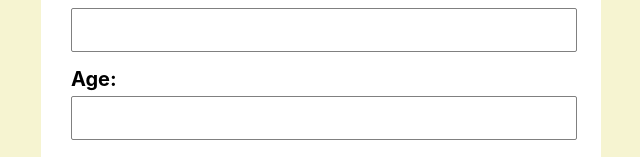
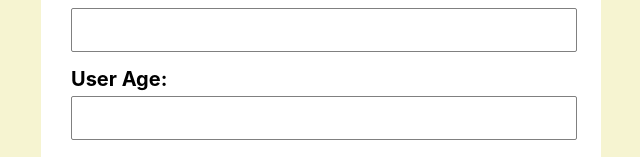
Before and after one commit to analyn-cajocson/user_list_typescript, a React (Create React App) app: page / in a window 1280 px wide. Shown: the part 173-330 px from the top of the page, without its empty margins (319-959 px from the left). Built offline with nearby package versions, Linux system fonts and the light colour scheme.

Commit message:
Changes the label for the age

```diff
--- a/src/App.tsx
+++ b/src/App.tsx
@@ -81,7 +81,7 @@ const App: React.FC = () => {
           required
         />
 
-        <label htmlFor="userAge">Age:</label>
+        <label htmlFor="userAge">User Age:</label>
         <input type="number"
           id="userName"
           name="age"
```
